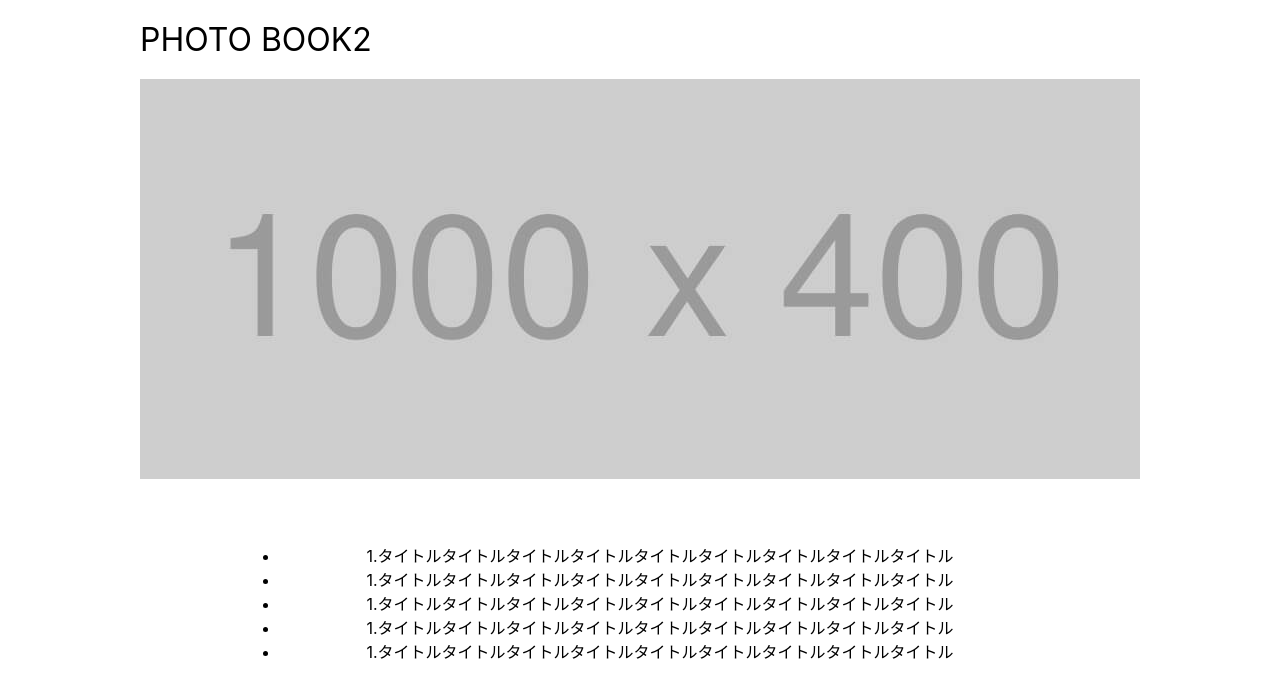
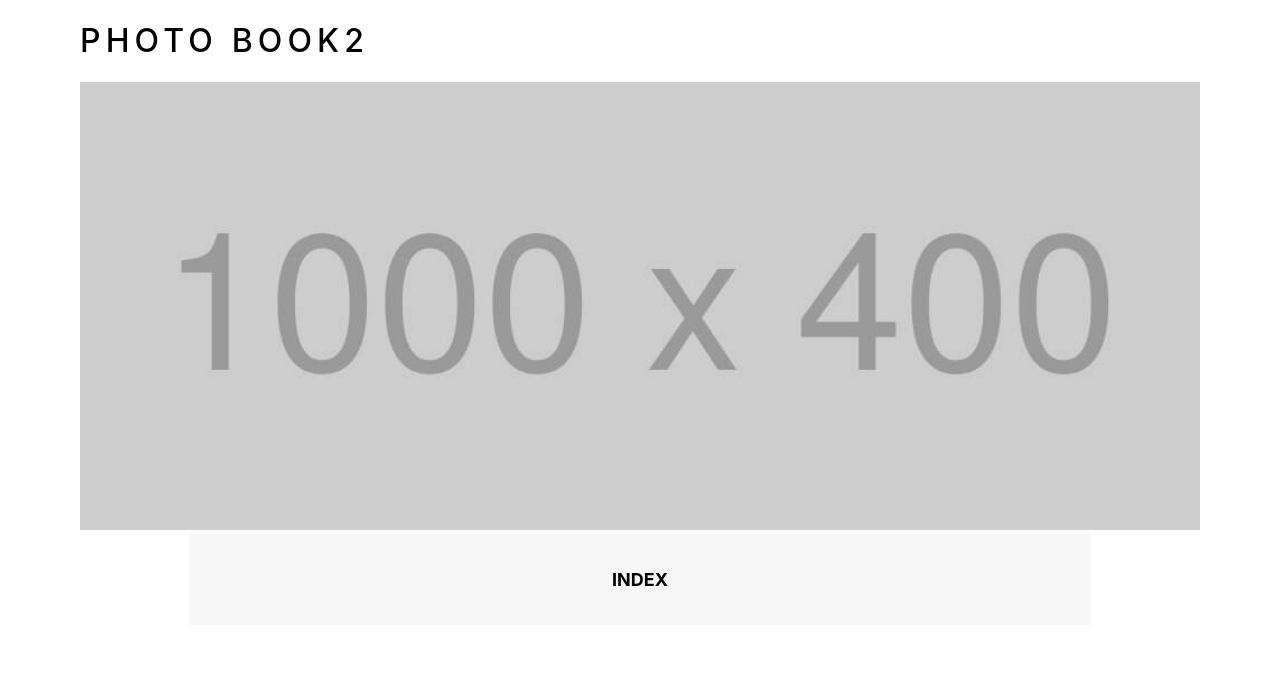
Before and after one commit to keisuke9360-0122/feuture-create_reactsite, a React (Create React App) app in the folder react-app/: page / in a window 1280 px wide. Shown: the top 698 px of the page. Built offline with nearby package versions, Linux system fonts and the light colour scheme.

Commit message:
コミット

```diff
--- a/react-app/src/App.jsx
+++ b/react-app/src/App.jsx
@@ -1,15 +1,45 @@
 import "./App.css";
+import styled from "styled-components";
 import { Mv } from "./component/Atoms/Mvimage/Mv.jsx";
-import { Layout } from "./component/Template_layout/defalute";
+import { Header } from "./component/Template_layout/defalute";
 import { IndexList } from "./component/Molecules/IndexList";
+import { HeadText } from "./component/Atoms/HeadText/HeadText";
 export default function App() {
   return (
     <>
-      <Layout>
-        <div>PHOTO BOOK2</div>
+      <Ccontainer>
+        <Header>
+          <Chead_txt>PHOTO BOOK2</Chead_txt>
+        </Header>
         <Mv></Mv>
-      </Layout>
-      <IndexList></IndexList>
+        <CScontainer>
+          <HeadText>
+            <Cindex_title>INDEX</Cindex_title>
+          </HeadText>
+          <IndexList></IndexList>
+        </CScontainer>
+      </Ccontainer>
     </>
   );
 }
+const Ccontainer = styled.div`
+  max-width: 1120px;
+  margin: 0 auto;
+`;
+const CScontainer = styled.div`
+  max-width: 800px;
+  background: #f6f6f6;
+  margin: 0 auto;
+  padding: 20px 50px;
+  text-align: center;
+`;
+const Chead_txt = styled.h1`
+  font-size: 32px;
+  letter-spacing: 0.16em;
+  font-weight: 500;
+`;
+const Cindex_title = styled.h2`
+  font-size: 18px;
+  font-weight: 700;
+  text-align: center;
+`;
--- a/react-app/src/component/Molecules/IndexList.jsx
+++ b/react-app/src/component/Molecules/IndexList.jsx
@@ -1,29 +1,29 @@
 import styled from "styled-components";
 export const IndexList = () => {
-  return (
-    <Scontainer>
-      <ul>
-        <li>
-          1.タイトルタイトルタイトルタイトルタイトルタイトルタイトルタイトルタイトル
-        </li>
-        <li>
-          1.タイトルタイトルタイトルタイトルタイトルタイトルタイトルタイトルタイトル
-        </li>
-        <li>
-          1.タイトルタイトルタイトルタイトルタイトルタイトルタイトルタイトルタイトル
-        </li>
-        <li>
-          1.タイトルタイトルタイトルタイトルタイトルタイトルタイトルタイトルタイトル
-        </li>
-        <li>
-          1.タイトルタイトルタイトルタイトルタイトルタイトルタイトルタイトルタイトル
-        </li>
-      </ul>
-    </Scontainer>
-  );
+  return;
+  // <Cul>
+  //   <Clist>
+  //     1.タイトルタイトルタイトルタイトルタイトルタイトルタイトルタイトルタイトル
+  //   </Clist>
+  //   <Clist>
+  //     1.タイトルタイトルタイトルタイトルタイトルタイトルタイトルタイトルタイトル
+  //   </Clist>
+  //   <Clist>
+  //     1.タイトルタイトルタイトルタイトルタイトルタイトルタイトルタイトルタイトル
+  //   </Clist>
+  //   <Clist>
+  //     1.タイトルタイトルタイトルタイトルタイトルタイトルタイトルタイトルタイトル
+  //   </Clist>
+  //   <Clist>
+  //     1.タイトルタイトルタイトルタイトルタイトルタイトルタイトルタイトルタイトル
+  //   </Clist>
+  // </Cul>
+  // 初期化
 };
-const Scontainer = styled.div`
-  width: 800px;
-  text-align: center;
-  margin: 0 auto;
+const Clist = styled.li`
+  list-style: none;
 `;
+const Cul = styled.ul`
+  border: 1px solid #000000;
+  padding: 10px;
+`;
--- a/react-app/src/component/Template_layout/defalute.jsx
+++ b/react-app/src/component/Template_layout/defalute.jsx
@@ -1,24 +1,11 @@
 import styled from "styled-components";
 
-export const Layout = (props) => {
+export const Header = (props) => {
   const { children } = props;
-  return (
-    <Wcontainer>
-      <Cheader> {children}</Cheader>
-    </Wcontainer>
-  );
+  return <Cheader> {children}</Cheader>;
 };
 const Cheader = styled.header`
   width: 100%;
   font-size: 32px;
   color: #000000;
 `;
-const Wcontainer = styled.div`
-  width: 1000px;
-  padding: 20px 30px;
-  margin: 0 auto;
-`;
-const Scontainer = styled.div`
-  width: 800px;
-  text-align: center;
-`;
--- /dev/null
+++ b/react-app/src/component/atoms/HeadText/HeadText.jsx
@@ -0,0 +1,3 @@
+export const HeadText = ({ children }) => {
+  return <>{children}</>;
+};
--- a/react-app/src/component/atoms/Mvimage/Mv.jsx
+++ b/react-app/src/component/atoms/Mvimage/Mv.jsx
@@ -10,7 +10,6 @@ export const Mv = (props) => {
 };
 const Imgbox = styled.div`
   width: 100%;
-  padding: 20px 0;
 `;
 const Img = styled.img`
   width: 100%;
```
